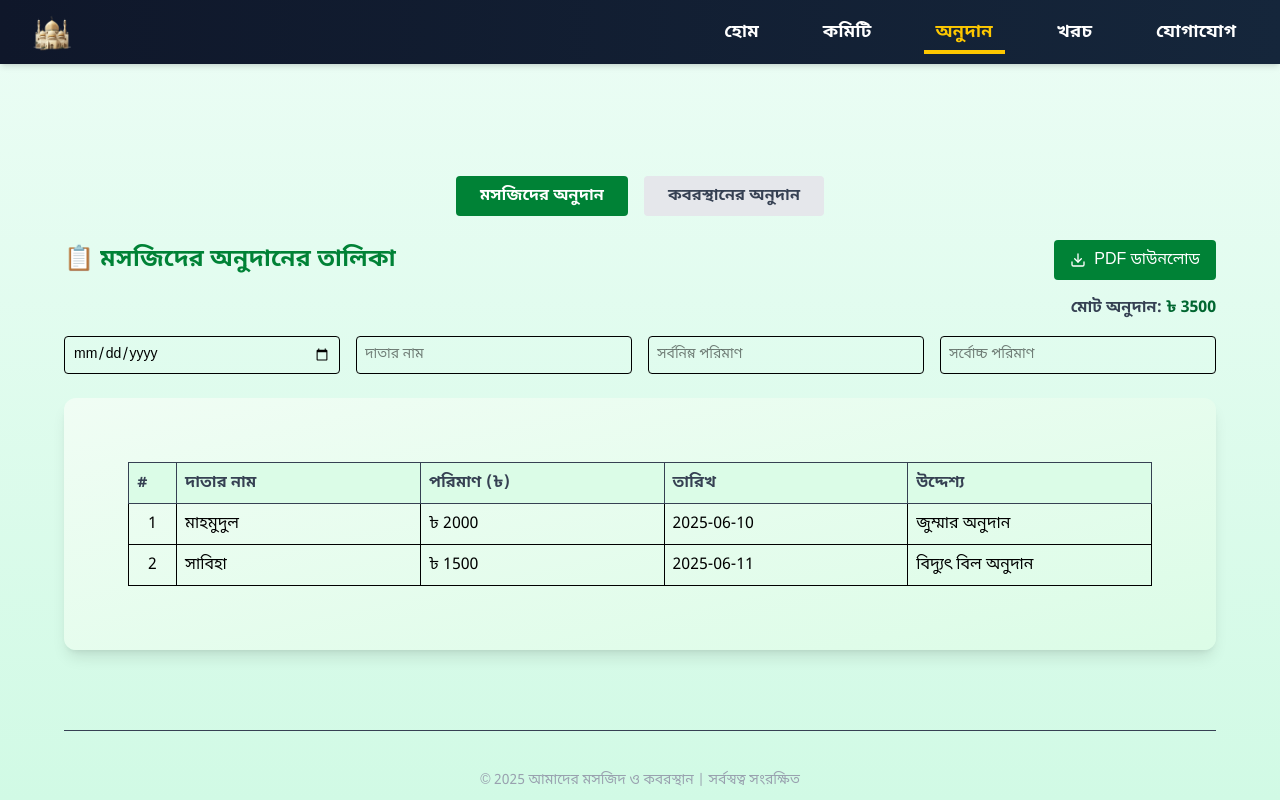
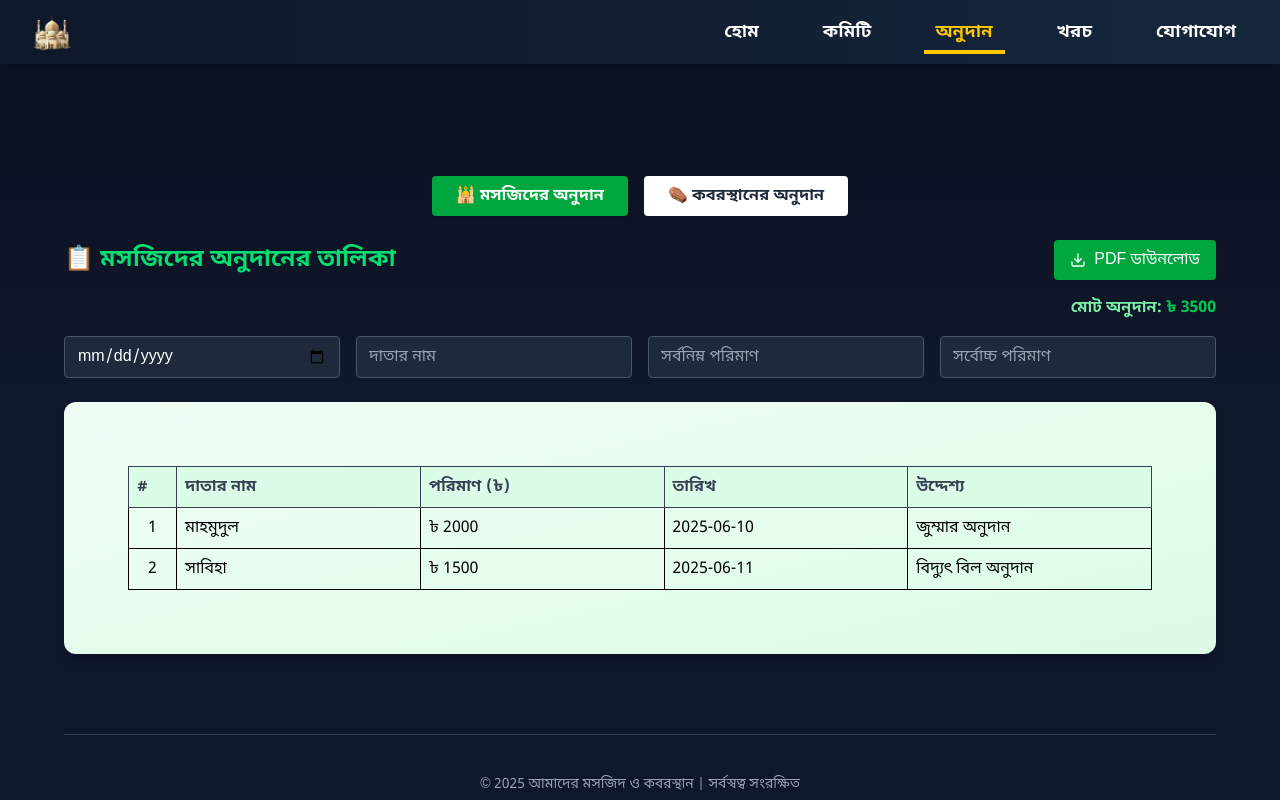
Before and after one commit to mdsojibmiah/MosqueAndGraveManagement, a React (Vite) app: page /donation in a window 1280 px wide. Built offline with nearby package versions, Linux system fonts and the light colour scheme.

Commit message:
Donation page design

```diff
--- a/src/pages/Committee.jsx
+++ b/src/pages/Committee.jsx
@@ -33,7 +33,7 @@ export default function Committee() {
           placeholder="সদস্যের নাম দিয়ে খুঁজুন..."
           value={searchTerm}
           onChange={(e) => setSearchTerm(e.target.value)}
-          className="px-4 py-2 rounded-md bg-[#1e293b] border border-gray-600 focus:outline-none focus:ring-2 focus:ring-green-500 w-full max-w-md mx-auto text-white placeholder:text-gray-300"
+          className="px-4 py-2 rounded-md bg-[#1e293b] border border-gray-600 focus:outline-none focus:ring-2 focus:ring-green-500 w-full max-w-md mx-auto text-white placeholder:text-orange-100 "
         />
       </div>
 
--- a/src/pages/Donation.jsx
+++ b/src/pages/Donation.jsx
@@ -37,7 +37,9 @@ export default function DonationList() {
 
   const totalAmount = (donations) => donations.reduce((sum, { amount }) => sum + amount, 0);
 
-  // ExpenseList এর মতো Table component refactor করা হলো
+  const inputStyle =
+    "bg-[#1e293b] border border-gray-600 text-white placeholder:text-gray-400 focus:outline-none focus:ring-2 focus:ring-green-500 focus:border-none rounded px-3 py-2 w-full";
+
   const DonationTable = ({ data, refProp }) => (
     <section className="w-full py-16 px-4 sm:px-8 lg:px-16 bg-gradient-to-br from-green-50 to-green-100 rounded-xl shadow-lg mb-20">
       <div ref={refProp} className="w-full overflow-x-auto">
@@ -54,7 +56,7 @@ export default function DonationList() {
           <tbody>
             {data.length > 0 ? (
               data.map(({ id, name, amount, date, purpose }, index) => (
-                <tr key={id} className="hover:bg-green-50">
+                <tr key={id} className="hover:bg-green-50 text-black">
                   <td className="border p-2 text-center">{index + 1}</td>
                   <td className="border p-2 break-words">{name}</td>
                   <td className="border p-2">৳ {amount}</td>
@@ -76,79 +78,56 @@ export default function DonationList() {
   );
 
   return (
-    <div className="pt-24 sm:pt-32 md:pt-44 px-4 sm:px-8 md:px-16 min-h-screen bg-gradient-to-b from-[#ecfdf5] to-[#d1fae5]">
-
-      {/* Tab Buttons */}
+    <div className="pt-24 sm:pt-32 md:pt-44 px-4 sm:px-8 md:px-16 min-h-screen bg-gradient-to-b from-[#0b1120] via-[#0f172a] to-[#0f172a] text-white">
       <div className="flex justify-center mb-6 gap-4 flex-wrap">
         <button
           onClick={() => setActiveTab("mosque")}
-          className={`px-6 py-2 rounded font-semibold ${
+          className={`px-6 py-2 rounded font-semibold transition-all duration-200 ${
             activeTab === "mosque"
-              ? "bg-green-700 text-white"
-              : "bg-gray-200 text-gray-700 hover:bg-green-100"
+              ? "bg-green-600 text-white shadow"
+              : "bg-white text-gray-800 hover:bg-green-100"
           }`}
         >
-          মসজিদের অনুদান
+          🕌 মসজিদের অনুদান
         </button>
         <button
           onClick={() => setActiveTab("graveyard")}
-          className={`px-6 py-2 rounded font-semibold ${
+          className={`px-6 py-2 rounded font-semibold transition-all duration-200 ${
             activeTab === "graveyard"
-              ? "bg-green-700 text-white"
-              : "bg-gray-200 text-gray-700 hover:bg-green-100"
+              ? "bg-green-600 text-white shadow"
+              : "bg-white text-gray-800 hover:bg-green-100"
           }`}
         >
-          কবরস্থানের অনুদান
+          ⚰️ কবরস্থানের অনুদান
         </button>
       </div>
 
-      {/* Content Section */}
       {activeTab === "mosque" && (
         <section>
           <div className="flex flex-col sm:flex-row sm:items-center justify-between gap-4 mb-4">
-            <h2 className="text-2xl font-bold text-green-700 text-center sm:text-left">📋 মসজিদের অনুদানের তালিকা</h2>
+            <h2 className="text-2xl font-bold text-green-400 text-center sm:text-left">
+              📋 মসজিদের অনুদানের তালিকা
+            </h2>
             <button
               onClick={handlePrintMosque}
-              className="flex items-center gap-2 bg-green-700 hover:bg-green-800 text-white px-4 py-2 rounded"
+              className="flex items-center gap-2 bg-green-600 hover:bg-green-700 text-white px-4 py-2 rounded"
             >
-              <FiDownload />
-              PDF ডাউনলোড
+              <FiDownload /> PDF ডাউনলোড
             </button>
           </div>
 
-          <div className="text-right font-semibold text-gray-700 mb-4">
-            মোট অনুদান: <span className="text-green-800">৳ {totalAmount(filteredMosqueDonations)}</span>
+          <div className="text-right font-semibold text-green-300 mb-4">
+            মোট অনুদান: <span className="text-green-500">৳ {totalAmount(filteredMosqueDonations)}</span>
           </div>
 
-          {/* Filters */}
-          <div className="grid grid-cols-1 sm:grid-cols-2 md:grid-cols-4 gap-4 mb-6">
-            <input
-              type="date"
-              value={mosqueFilters.date}
-              onChange={(e) => setMosqueFilters({ ...mosqueFilters, date: e.target.value })}
-              className="border p-2 rounded text-sm"
-            />
-            <input
-              type="text"
-              placeholder="দাতার নাম"
-              value={mosqueFilters.name}
-              onChange={(e) => setMosqueFilters({ ...mosqueFilters, name: e.target.value })}
-              className="border p-2 rounded text-sm"
-            />
-            <input
-              type="number"
-              placeholder="সর্বনিম্ন পরিমাণ"
-              value={mosqueFilters.minAmount}
-              onChange={(e) => setMosqueFilters({ ...mosqueFilters, minAmount: e.target.value })}
-              className="border p-2 rounded text-sm"
-            />
-            <input
-              type="number"
-              placeholder="সর্বোচ্চ পরিমাণ"
-              value={mosqueFilters.maxAmount}
-              onChange={(e) => setMosqueFilters({ ...mosqueFilters, maxAmount: e.target.value })}
-              className="border p-2 rounded text-sm"
-            />
+          <div className="grid grid-cols-1 sm:grid-cols-2 md:grid-cols-4 gap-4 mb-6 ">
+            <input type="date" value={mosqueFilters.date} onChange={(e) => setMosqueFilters({ ...mosqueFilters, date: e.target.value })} className={inputStyle} />
+
+            <input type="text" placeholder="দাতার নাম" value={mosqueFilters.name} onChange={(e) => setMosqueFilters({ ...mosqueFilters, name: e.target.value })} className={inputStyle} />
+
+            <input type="number" placeholder="সর্বনিম্ন পরিমাণ" value={mosqueFilters.minAmount} onChange={(e) => setMosqueFilters({ ...mosqueFilters, minAmount: e.target.value })} className={inputStyle} />
+
+            <input type="number" placeholder="সর্বোচ্চ পরিমাণ" value={mosqueFilters.maxAmount} onChange={(e) => setMosqueFilters({ ...mosqueFilters, maxAmount: e.target.value })} className={inputStyle} />
           </div>
 
           <DonationTable data={filteredMosqueDonations} refProp={mosqueRef} />
@@ -158,58 +137,35 @@ export default function DonationList() {
       {activeTab === "graveyard" && (
         <section>
           <div className="flex flex-col sm:flex-row sm:items-center justify-between gap-4 mb-4">
-            <h2 className="text-2xl font-bold text-green-700 text-center sm:text-left">📋 কবরস্থানের অনুদানের তালিকা</h2>
+            <h2 className="text-2xl font-bold text-green-400 text-center sm:text-left">
+              📋 কবরস্থানের অনুদানের তালিকা
+            </h2>
             <button
               onClick={handlePrintGraveyard}
-              className="flex items-center gap-2 bg-green-700 hover:bg-green-800 text-white px-4 py-2 rounded"
+              className="flex items-center gap-2 bg-green-600 hover:bg-green-700 text-white px-4 py-2 rounded"
             >
-              <FiDownload />
-              PDF ডাউনলোড
+              <FiDownload /> PDF ডাউনলোড
             </button>
           </div>
 
-          <div className="text-right font-semibold text-gray-700 mb-4">
-            মোট অনুদান: <span className="text-green-800">৳ {totalAmount(filteredGraveyardDonations)}</span>
+          <div className="text-right font-semibold text-white mb-4">
+            মোট অনুদান: <span className="text-green-500">৳ {totalAmount(filteredGraveyardDonations)}</span>
           </div>
 
-          {/* Filters */}
           <div className="grid grid-cols-1 sm:grid-cols-2 md:grid-cols-4 gap-4 mb-6">
-            <input
-              type="date"
-              value={graveyardFilters.date}
-              onChange={(e) => setGraveyardFilters({ ...graveyardFilters, date: e.target.value })}
-              className="border p-2 rounded text-sm"
-            />
-            <input
-              type="text"
-              placeholder="দাতার নাম"
-              value={graveyardFilters.name}
-              onChange={(e) => setGraveyardFilters({ ...graveyardFilters, name: e.target.value })}
-              className="border p-2 rounded text-sm"
-            />
-            <input
-              type="number"
-              placeholder="সর্বনিম্ন পরিমাণ"
-              value={graveyardFilters.minAmount}
-              onChange={(e) => setGraveyardFilters({ ...graveyardFilters, minAmount: e.target.value })}
-              className="border p-2 rounded text-sm"
-            />
-            <input
-              type="number"
-              placeholder="সর্বোচ্চ পরিমাণ"
-              value={graveyardFilters.maxAmount}
-              onChange={(e) => setGraveyardFilters({ ...graveyardFilters, maxAmount: e.target.value })}
-              className="border p-2 rounded text-sm"
-            />
+            <input type="date" value={graveyardFilters.date} onChange={(e) => setGraveyardFilters({ ...graveyardFilters, date: e.target.value })} className={inputStyle} />
+            <input type="text" placeholder="দাতার নাম" value={graveyardFilters.name} onChange={(e) => setGraveyardFilters({ ...graveyardFilters, name: e.target.value })} className={inputStyle} />
+            <input type="number" placeholder="সর্বনিম্ন পরিমাণ" value={graveyardFilters.minAmount} onChange={(e) => setGraveyardFilters({ ...graveyardFilters, minAmount: e.target.value })} className={inputStyle} />
+            <input type="number" placeholder="সর্বোচ্চ পরিমাণ" value={graveyardFilters.maxAmount} onChange={(e) => setGraveyardFilters({ ...graveyardFilters, maxAmount: e.target.value })} className={inputStyle} />
           </div>
 
           <DonationTable data={filteredGraveyardDonations} refProp={graveyardRef} />
         </section>
       )}
-              {/* Footer */}
-        <footer className="mt-20 border-t border-gray-700 pt-10 text-center text-gray-400 text-sm">
-          <p>© {new Date().getFullYear()} আমাদের মসজিদ ও কবরস্থান | সর্বস্বত্ব সংরক্ষিত</p>
-        </footer>
+
+      <footer className="mt-20 border-t border-gray-700 pt-10 text-center text-gray-400 text-sm">
+        <p>© {new Date().getFullYear()} আমাদের মসজিদ ও কবরস্থান | সর্বস্বত্ব সংরক্ষিত</p>
+      </footer>
     </div>
   );
 }
```
